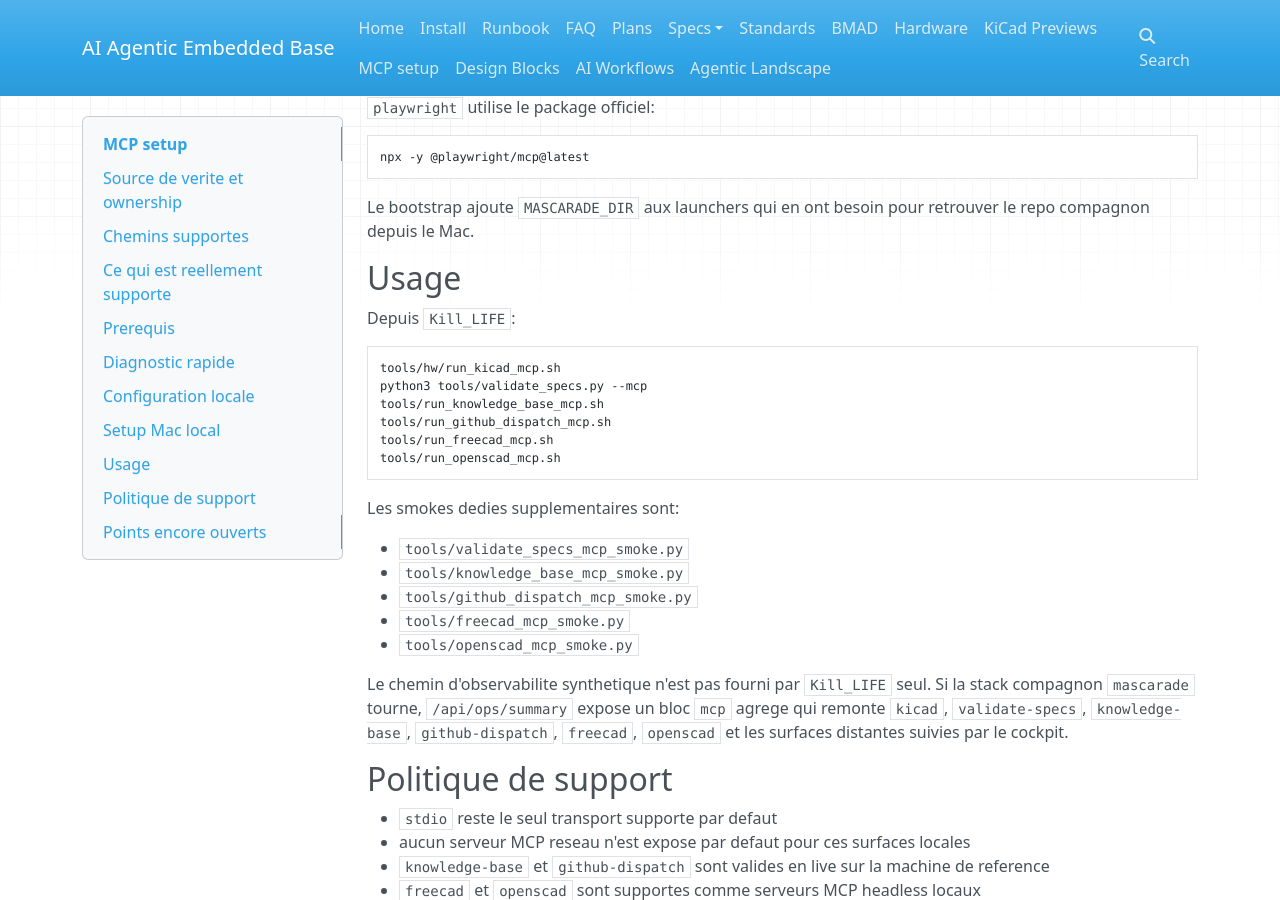
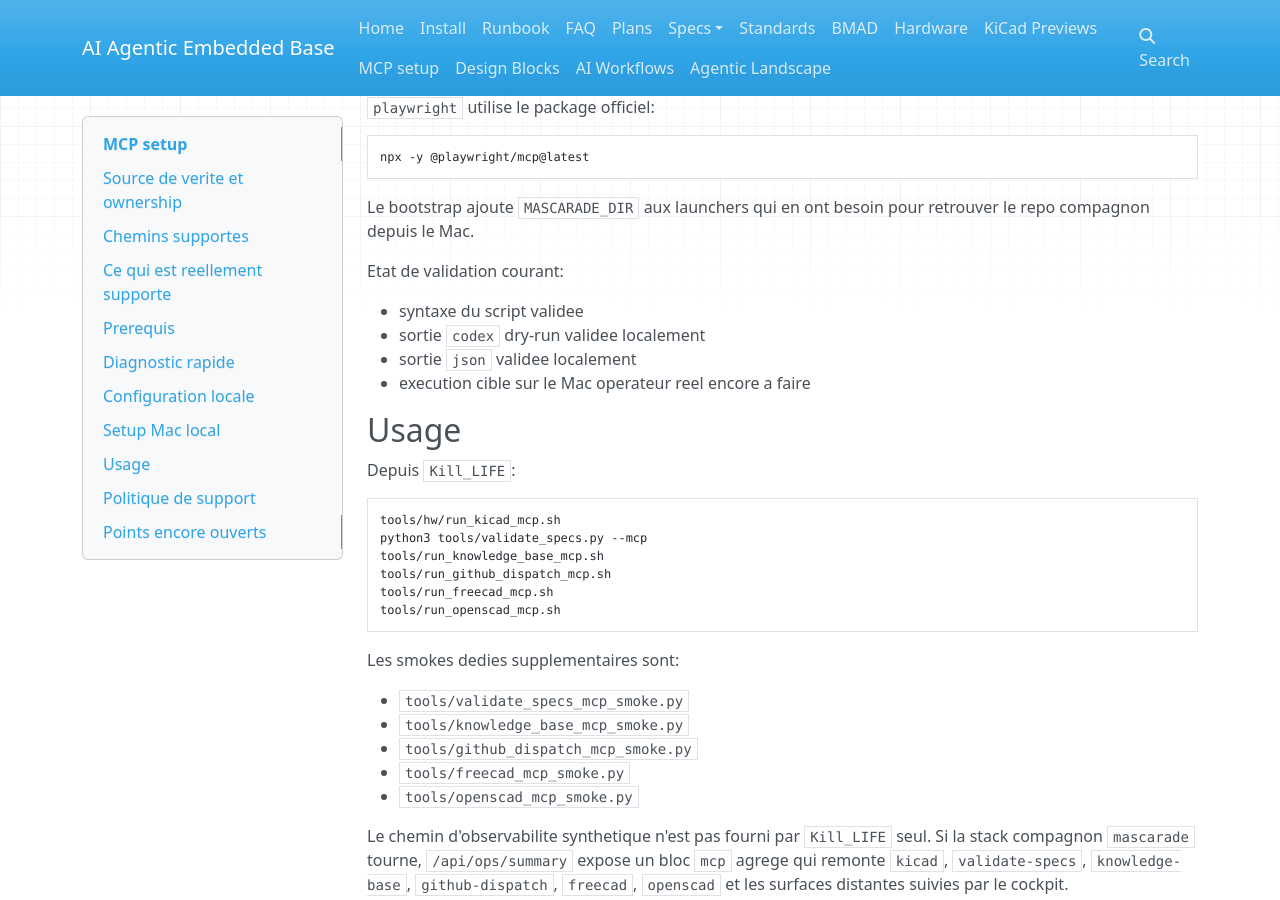
Before and after one commit to electron-rare/Kill_LIFE, an MkDocs documentation site: the page built from docs/MCP_SETUP.md, in a window 1280 px wide and 900 px high, scrolled down 3470 px. Built offline with MkDocs 1.6.1, drawn with Linux system fonts in a browser that asks for light colours; nearby versions of some CDN libraries.

Commit message:
docs(mcp): record mac bootstrap validation state

```diff
--- a/docs/MCP_SETUP.md
+++ b/docs/MCP_SETUP.md
@@ -172,6 +172,13 @@ npx -y @playwright/mcp@latest
 
 Le bootstrap ajoute `MASCARADE_DIR` aux launchers qui en ont besoin pour retrouver le repo compagnon depuis le Mac.
 
+Etat de validation courant:
+
+- syntaxe du script validee
+- sortie `codex` dry-run validee localement
+- sortie `json` validee localement
+- execution cible sur le Mac operateur reel encore a faire
+
 ## Usage
 
 Depuis `Kill_LIFE`:
```
